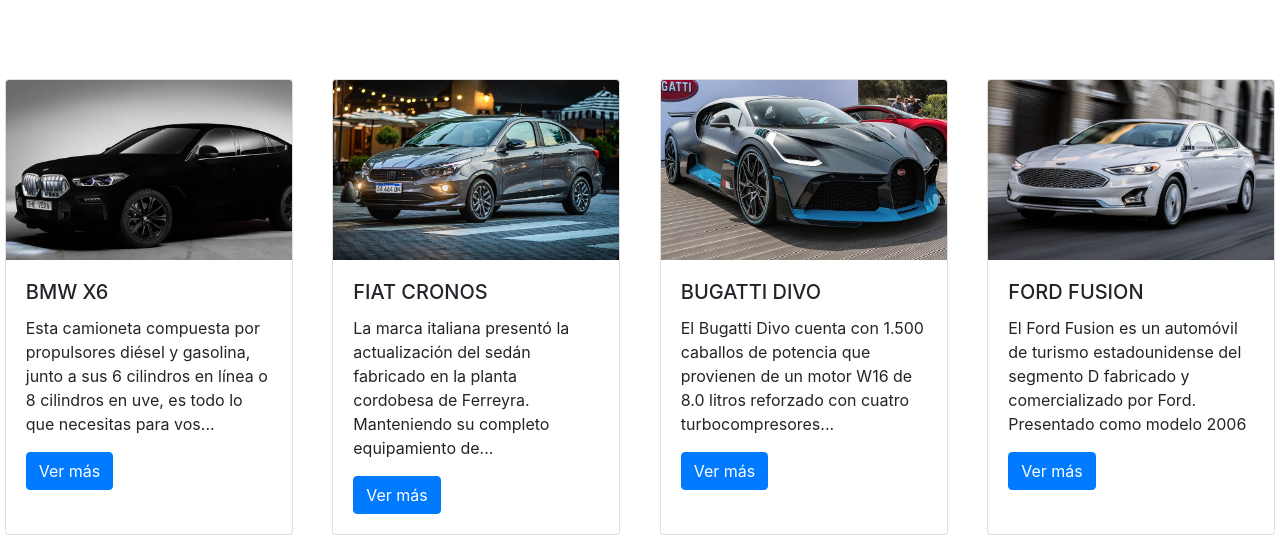
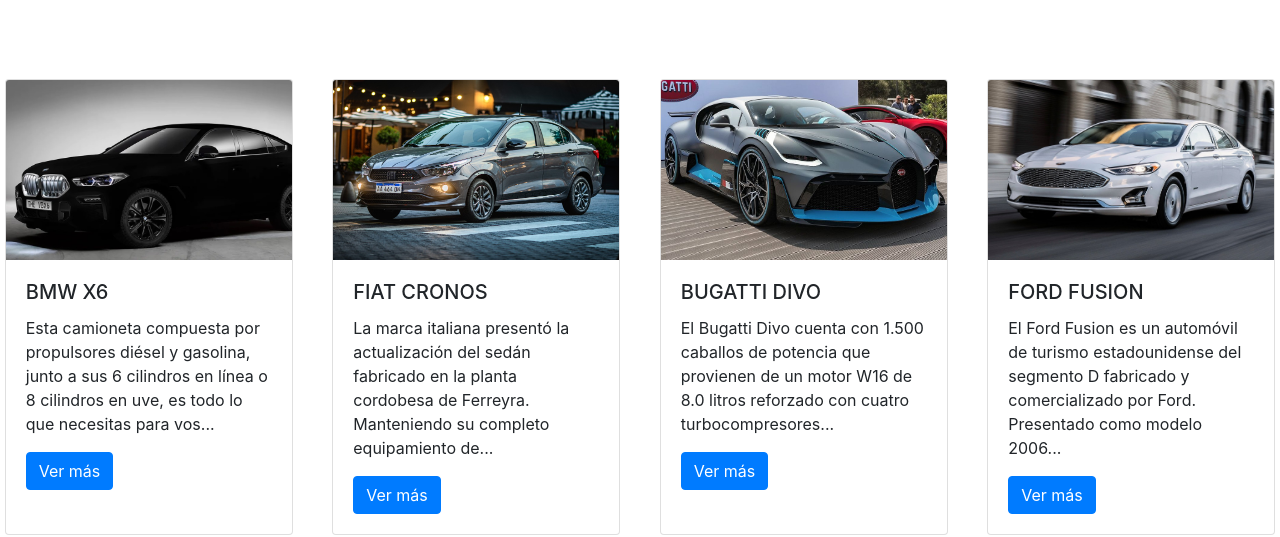
Before and after one commit to ErwinIglesias/Proyecto-coder, a website: page views/ofertas.html in a window 1280 px wide. Shown: the part 293-830 px from the top of the page. Drawn offline with nearby package versions, Linux system fonts and the light colour scheme.

Commit message:
Nuevas modificaciones

```diff
--- a/views/ofertas.html
+++ b/views/ofertas.html
@@ -92,7 +92,7 @@
                     <img src="../assets/img/fusion.jpg" class="card-img-top" alt="...">
                     <div class="card-body">
                     <h5 class="card-title">FORD FUSION</h5>
-                    <p class="card-text">El Ford Fusion es un automóvil de turismo estadounidense del segmento D fabricado y comercializado por Ford. Presentado como modelo 2006</p>
+                    <p class="card-text">El Ford Fusion es un automóvil de turismo estadounidense del segmento D fabricado y comercializado por Ford. Presentado como modelo 2006...</p>
                     <a href="#" class="btn btn-primary">Ver más</a>
                     </div>
                 </div>
```
